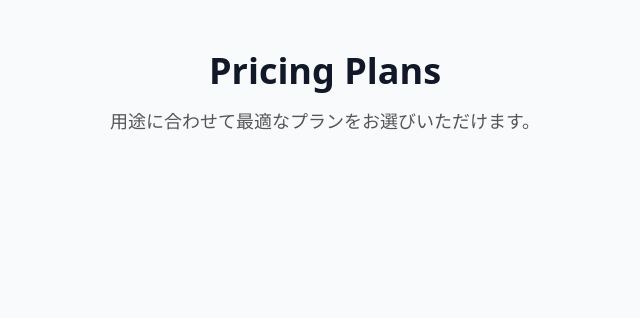
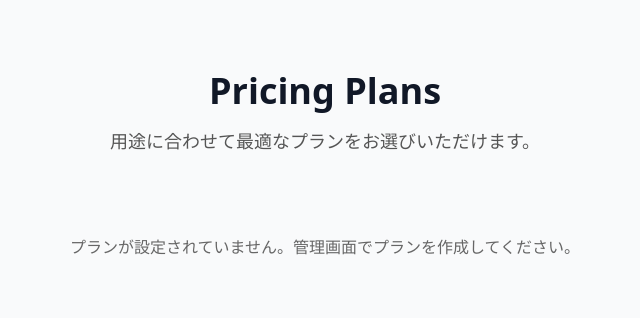
Before and after one commit to t-sasaki1124/django_ai_dashboard, a Django app: page /pricing/ in a window 1280 px wide. Shown: the part 59-377 px from the top of the page, without its empty margins (315-955 px from the left). Run offline with Django 4.2, Linux system fonts and the light colour scheme; data that the repository does not hold is empty; some libraries are stand-ins or nearby versions.

Commit message:
Pricingページのアップデート

```diff
--- a/myapp/templates/base.html
+++ b/myapp/templates/base.html
@@ -37,7 +37,7 @@
         {% if messages %}
         <div class="max-w-6xl mx-auto mb-6">
             {% for message in messages %}
-            <div class="px-4 py-3 rounded-lg mb-3 {% if message.tags == 'error' %}bg-red-100 text-red-800 border border-red-300{% elif message.tags == 'success' %}bg-green-100 text-green-800 border border-green-300{% elif message.tags == 'warning' %}bg-yellow-100 text-yellow-800 border border-yellow-300{% else %}bg-blue-100 text-blue-800 border border-blue-300{% endif %}">
+            <div class="px-4 py-3 rounded-lg mb-3 {% if message.tags == 'error' %}bg-red-100 text-red-800 border border-red-300{% elif message.tags == 'success' %}bg-green-100 text-green-800 border border-green-300{% elif message.tags == 'warning' %}bg-yellow-100 text-yellow-800 border border-yellow-300{% else %}bg-blue-100 text-blue-800 border border-blue-300{% endif %}" style="white-space: pre-line;">
                 {{ message }}
             </div>
             {% endfor %}
--- a/myapp/templates/pricing.html
+++ b/myapp/templates/pricing.html
@@ -4,13 +4,14 @@
 
 {% block content %}
 
+<div style="max-width: 1000px; margin: 0 auto; padding: 20px;">
 <style>
 /* --- 全体レイアウト --- */
 .pricing-container {
-    max-width: 1000px;
-    margin: 0 auto;
-    text-align: center;
-    padding-top: 20px;
+    max-width: 1000px !important;
+    margin: 0 auto !important;
+    text-align: center !important;
+    padding-top: 20px !important;
 }
 
 /* --- 見出し --- */
@@ -163,23 +196,85 @@
                 {% endif %}
             </ul>
             {% if current_plan and current_plan.id == plan.id %}
-                <a class="plan-button plan-button-current" href="#">現在のプラン</a>
+                {# 現在選択中のプラン（有料プラン） #}
+                <a class="plan-button plan-button-current" href="#">現在選択中のプラン</a>
+            {% elif not current_plan and plan.name == 'free' %}
+                {# 無料プランが選択済みの場合（current_planがNone = 無料プラン） #}
+                <a class="plan-button plan-button-current" href="#">現在選択中のプラン</a>
             {% else %}
-                {% if plan.name == 'pro' %}
-                    {# Proプランの場合、Stripe決済にリンク（価格IDはviews.pyで確認） #}
-                    <a class="plan-button" href="{% url 'create_checkout_session' plan.id %}">今すぐアップグレード</a>
-                {% elif current_user_plan %}
-                    {# その他のプランは管理画面で変更 #}
-                    <a class="plan-button" href="/admin/myapp/userplan/{{ current_user_plan.id }}/change/?plan_id={{ plan.id }}">このプランに変更</a>
+                {% if plan.is_premium %}
+                    {# 有料プラン（Pro、Enterprise）の場合、Stripe決済にリンク #}
+                    {% if plan.stripe_price_id or plan.name == 'pro' %}
+                        <a class="plan-button" href="{% url 'create_checkout_session' plan.id %}">このプランに変更</a>
+                    {% else %}
+                        <a class="plan-button" href="/admin/myapp/userplan/{% if current_user_plan %}{{ current_user_plan.id }}/change/?plan_id={{ plan.id }}{% else %}add/?user_id={{ user.id }}&plan_id={{ plan.id }}{% endif %}">このプランに変更</a>
+                    {% endif %}
                 {% else %}
-                    <a class="plan-button" href="/admin/myapp/userplan/add/?user_id={{ user.id }}&plan_id={{ plan.id }}">このプランを選択</a>
+                    {# 無料プランの場合 #}
+                    {% if current_user_plan and current_plan and current_plan.is_premium %}
+                        {# 有料プランから無料プランへ変更する場合、確認ダイアログを表示 #}
+                        <button type="button" class="plan-button" onclick="showDowngradeConfirm()">このプランに変更</button>
+                    {% elif current_user_plan %}
+                        <a class="plan-button" href="/admin/myapp/userplan/{{ current_user_plan.id }}/change/?plan_id={{ plan.id }}">このプランに変更</a>
+                    {% else %}
+                        <a class="plan-button" href="/admin/myapp/userplan/add/?user_id={{ user.id }}&plan_id={{ plan.id }}">このプランを選択</a>
+                    {% endif %}
                 {% endif %}
             {% endif %}
         </div>
         {% endfor %}
-
+        {% else %}
+        <p style="text-align: center; color: #666; padding: 40px;">プランが設定されていません。管理画面でプランを作成してください。</p>
+        {% endif %}
     </div>
 
 </div>
+</div>
+
+<!-- 無料プランへの変更確認ダイアログ -->
+<div id="downgradeModal" style="display: none; position: fixed; top: 0; left: 0; width: 100%; height: 100%; background: rgba(0,0,0,0.5); z-index: 1000; align-items: center; justify-content: center;">
+    <div style="background: white; border-radius: 12px; padding: 30px; max-width: 500px; width: 90%; box-shadow: 0 10px 40px rgba(0,0,0,0.2);">
+        <h2 style="font-size: 20px; font-weight: bold; margin-bottom: 20px; color: #333;">Proプランから無料プランへ変更しようとしています。</h2>
+        <p style="color: #666; margin-bottom: 20px;">無料プランに変更すると、以下の機能がご利用いただけなくなります。</p>
+        <ul style="list-style: none; padding: 0; margin-bottom: 30px;">
+            <li style="padding: 8px 0; color: #333; border-bottom: 1px solid #eee;">・レポート出力機能</li>
+            <li style="padding: 8px 0; color: #333; border-bottom: 1px solid #eee;">・コメントの自動収集（API）</li>
+            <li style="padding: 8px 0; color: #333; border-bottom: 1px solid #eee;">・AI返信テンプレート生成</li>
+            <li style="padding: 8px 0; color: #333; border-bottom: 1px solid #eee;">・週次分析レポート自動生成</li>
+            <li style="padding: 8px 0; color: #333; border-bottom: 1px solid #eee;">・クラスタリング・可視化</li>
+            <li style="padding: 8px 0; color: #333;">・分析結果と改善アドバイス</li>
+        </ul>
+        <p style="color: #666; margin-bottom: 30px; font-weight: 600;">本当に無料プランに変更してよろしいですか？</p>
+        <div style="display: flex; gap: 12px; justify-content: flex-end;">
+            <button type="button" onclick="closeDowngradeConfirm()" style="padding: 10px 24px; background: #e0e0e0; color: #333; border: none; border-radius: 6px; cursor: pointer; font-weight: 600; transition: background 0.2s;">キャンセル</button>
+            <form method="post" action="{% url 'downgrade_to_free' %}" style="margin: 0;">
+                {% csrf_token %}
+                <button type="submit" style="padding: 10px 24px; background: #3498db; color: white; border: none; border-radius: 6px; cursor: pointer; font-weight: 600; transition: background 0.2s;">無料プランに変更する</button>
+            </form>
+        </div>
+    </div>
+</div>
+
+<script>
+function showDowngradeConfirm() {
+    document.getElementById('downgradeModal').style.display = 'flex';
+}
+
+function closeDowngradeConfirm() {
+    document.getElementById('downgradeModal').style.display = 'none';
+}
+
+// モーダル外をクリックしたら閉じる
+document.addEventListener('DOMContentLoaded', function() {
+    const modal = document.getElementById('downgradeModal');
+    if (modal) {
+        modal.addEventListener('click', function(e) {
+            if (e.target === modal) {
+                closeDowngradeConfirm();
+            }
+        });
+    }
+});
+</script>
 
 {% endblock %}
--- a/myapp/urls.py
+++ b/myapp/urls.py
@@ -8,6 +8,8 @@ urlpatterns = [
     # CSV/JSONインポート
     path("import-csv/", views.import_csv, name="import_csv"),
     path("import-json/", views.import_json, name="import_json"),
+    # プラン変更
+    path("downgrade-to-free/", views.downgrade_to_free, name="downgrade_to_free"),
     # Stripe決済関連
     path("create-checkout-session/<int:plan_id>/", views.create_checkout_session, name="create_checkout_session"),
     path("checkout-success/", views.checkout_success, name="checkout_success"),
--- a/myapp/views.py
+++ b/myapp/views.py
@@ -278,6 +278,45 @@ def pricing(request):
     })
 
 
+def downgrade_to_free(request):
+    """Proプランから無料プランへ変更"""
+    if not request.user.is_authenticated:
+        messages.error(request, "ログインが必要です。")
+        return redirect('pricing')
+
+    if request.method == "POST":
+        try:
+            # 現在のユーザープランを取得
+            user_plan = UserPlan.objects.get(user=request.user, is_active=True)
+            current_plan = user_plan.plan
+
+            # 無料プランを取得
+            free_plan = Plan.objects.get(name='free')
+
+            # プランを無料プランに変更
+            user_plan.plan = free_plan
+            user_plan.is_active = True
+            user_plan.save()
+
+            # 完了メッセージ
+            messages.success(
+                request,
+                "ご利用ありがとうございました。\n"
+                f"{current_plan.display_name if current_plan else 'Proプラン'}のご契約は終了し、無料プランへ変更されました。\n"
+                "引き続き、無料プランにてサービスをご利用いただけます。"
+            )
+
+            return redirect('pricing')
+        except UserPlan.DoesNotExist:
+            messages.error(request, "ユーザープランが見つかりません。")
+            return redirect('pricing')
+        except Plan.DoesNotExist:
+            messages.error(request, "無料プランが見つかりません。")
+            return redirect('pricing')
+
+    return redirect('pricing')
+
+
 # ============================================
 # Stripe決済機能
 # ============================================
@@ -306,6 +345,12 @@ def create_checkout_session(request, plan_id):
         messages.error(request, "プランが見つかりません。")
         return redirect('pricing')
 
+    # 無料プランの場合は管理画面にリダイレクト
+    if not plan.is_premium:
+        from django.contrib import messages
+        messages.info(request, "無料プランは管理画面から変更できます。")
+        return redirect('admin:myapp_userplan_changelist')
+
     # Stripe価格IDを取得
     stripe_price_id = plan.stripe_price_id
     if not stripe_price_id:
@@ -316,8 +361,8 @@ def create_checkout_session(request, plan_id):
 
     if not stripe_price_id:
         from django.contrib import messages
-        messages.error(request, "このプランの決済設定が完了していません。")
-        return redirect('pricing')
+        messages.error(request, "このプランの決済設定が完了していません。管理画面から変更してください。")
+        return redirect('admin:myapp_userplan_changelist')
 
     # Stripe Checkoutセッションを作成
     import stripe
```
Also changed, not shown: other parts of myapp/templates/pricing.html (+39 -7 lines).
